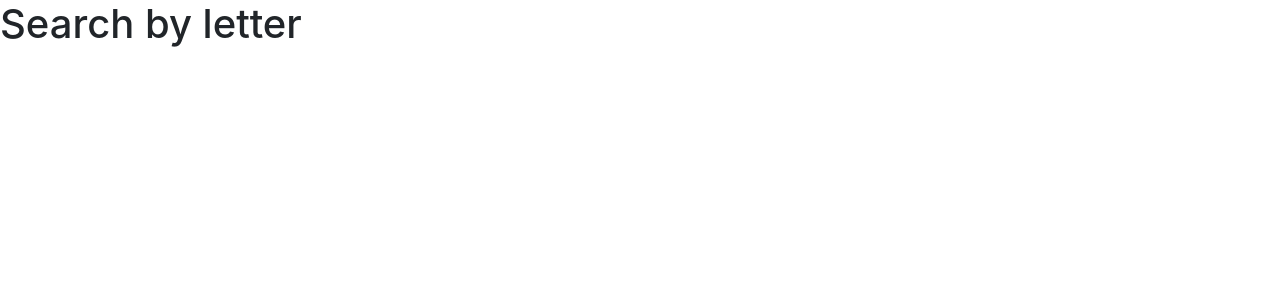
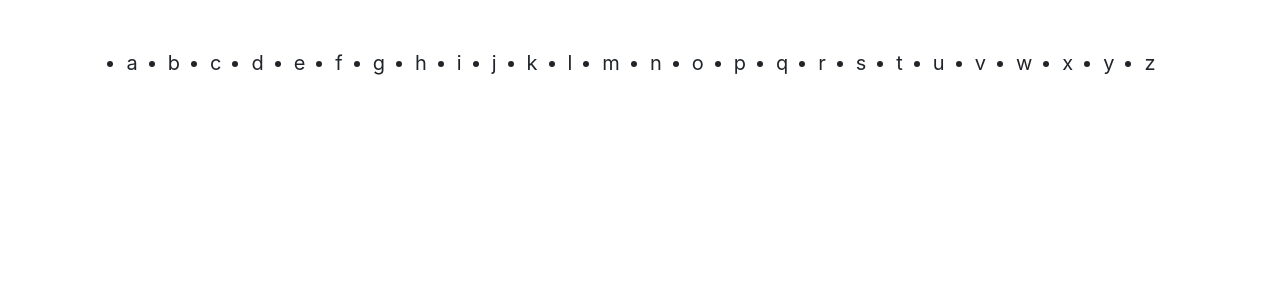
Before and after one commit to pa-purpura/reactCocktailDB, a React (Create React App) app: page /search_by_letter in a window 1280 px wide. Shown: the top 300 px of the page. Built offline with nearby package versions, Linux system fonts and the light colour scheme.

Commit message:
search by letter api request

```diff
--- a/package.json
+++ b/package.json
@@ -6,6 +6,7 @@
     "@testing-library/jest-dom": "^5.16.1",
     "@testing-library/react": "^12.1.2",
     "@testing-library/user-event": "^13.5.0",
+    "axios": "^0.24.0",
     "bootstrap": "^5.1.3",
     "react": "^17.0.2",
     "react-dom": "^17.0.2",
--- a/src/App.js
+++ b/src/App.js
@@ -4,10 +4,12 @@ import { Route } from 'react-router'
 import Home from './pages/Home';
 import SearchName from './pages/SearchName';
 import SearchLetter from './pages/SearchLetter';
+import SearchProvider from './context/Search';
 
 function App() {
   return (
     <BrowserRouter>
+      <SearchProvider>
         <Routes>
           <Route
             path="/"
@@ -22,6 +24,7 @@ function App() {
             element={<SearchLetter />}
           />
         </Routes>
+      </SearchProvider>
     </BrowserRouter>
   );
 }
--- /dev/null
+++ b/src/components/Letters.jsx
@@ -0,0 +1,46 @@
+import { useContext } from 'react';
+import { SearchContext } from '../context/Search';
+import useSearch from '../hooks/useSearch';
+
+
+function Letters() {
+    const letters = ['a', 'b', 'c', 'd', 'e', 'f', 'g', 'h', 'i', 'j', 'k', 'l', 'm', 'n', 'o', 'p', 'q', 'r', 's', 't', 'u', 'v', 'w', 'x', 'y', 'z'];
+
+    const alphabet = useContext(SearchContext)
+
+    const choise = alphabet.setLetter
+
+    const thisSearch = useSearch()
+
+    const getLetter = (letter) => {
+        choise(letter)
+        thisSearch.searchByLetter(letter)
+
+    }
+
+
+    return (
+        <div className="row mt-5">
+            <div className="col-md-12  d-flex justify-content-center align-items-center">
+                <ul className="d-flex justify-content-center align-items-center" >
+                    {letters.map((letter, i) => (
+                        // <a  >
+                        <li
+                            key={i}
+                            style={{ marginRight: 30, fontSize: 20 }}
+                            onClick={e => getLetter(e.target.textContent)}
+                            value={letter}
+                        >
+                            {letter}
+                        </li>
+                        // </a>
+                    ))}
+                </ul>
+            </div >
+        </div >
+    )
+}
+
+export default Letters
+
+// {e => choise(e.target.textContent)}
--- /dev/null
+++ b/src/context/Search.js
@@ -0,0 +1,20 @@
+import { useState, createContext } from "react";
+// import api from "../util/api"
+
+export const SearchContext = createContext()
+
+export default function SearchProvider({ children }) {
+    const [letter, setLetter] = useState(null)
+    const [cocktail, setCocktail] = useState(null)
+    const [cocktails, setCocktails] = useState(null)
+
+    console.log(cocktails)
+
+
+    return (
+        <SearchContext.Provider value={{ cocktail, cocktails, letter, setLetter: setLetter, setCocktail: setCocktail, setCocktails: setCocktails }}>
+            {children}
+        </SearchContext.Provider>
+    )
+
+}
--- /dev/null
+++ b/src/hooks/useSearch.js
@@ -0,0 +1,26 @@
+import { useContext, useState } from 'react';
+import { SearchContext } from '../context/Search';
+import api from '../util/api';
+
+export default function useSerach() {
+
+    const search = useContext(SearchContext)
+
+    const [loading, setLoading] = useState(true)
+
+    const searchByLetter = async (letter) => {
+        setLoading(true)
+        try {
+            // console.log('i dati arrivano alla funzione', data)
+            const res = await api.searchByLetter(letter)
+            search.setCocktails(res.data)
+        } catch (err) {
+            console.warn(err.response)
+        } finally {
+            setLoading(false)
+        }
+    }
+
+    return { searchByLetter }
+
+}
--- a/src/pages/SearchLetter.jsx
+++ b/src/pages/SearchLetter.jsx
@@ -1,7 +1,12 @@
+import Letters from '../components/Letters';
+
+
 function SearchLetter() {
     return (
         <div>
-            <h1>Search by letter</h1>
+            <div className="container">
+                <Letters />
+            </div>
         </div>
     )
 }
--- /dev/null
+++ b/src/util/api.js
@@ -0,0 +1,12 @@
+import axios from "axios";
+
+const instance = axios.create({ baseURL: 'https://www.thecocktaildb.com/api' })
+
+const api = {
+    searchByLetter: (letter) => {
+        return instance.get(`json/v1/1/search.php?f=${letter}`)
+    }
+}
+
+
+export default api
```
Also changed, not shown: 1 other file (tests, documents, lock files or other folders). Lines whose indentation alone changed are shown as unchanged.
